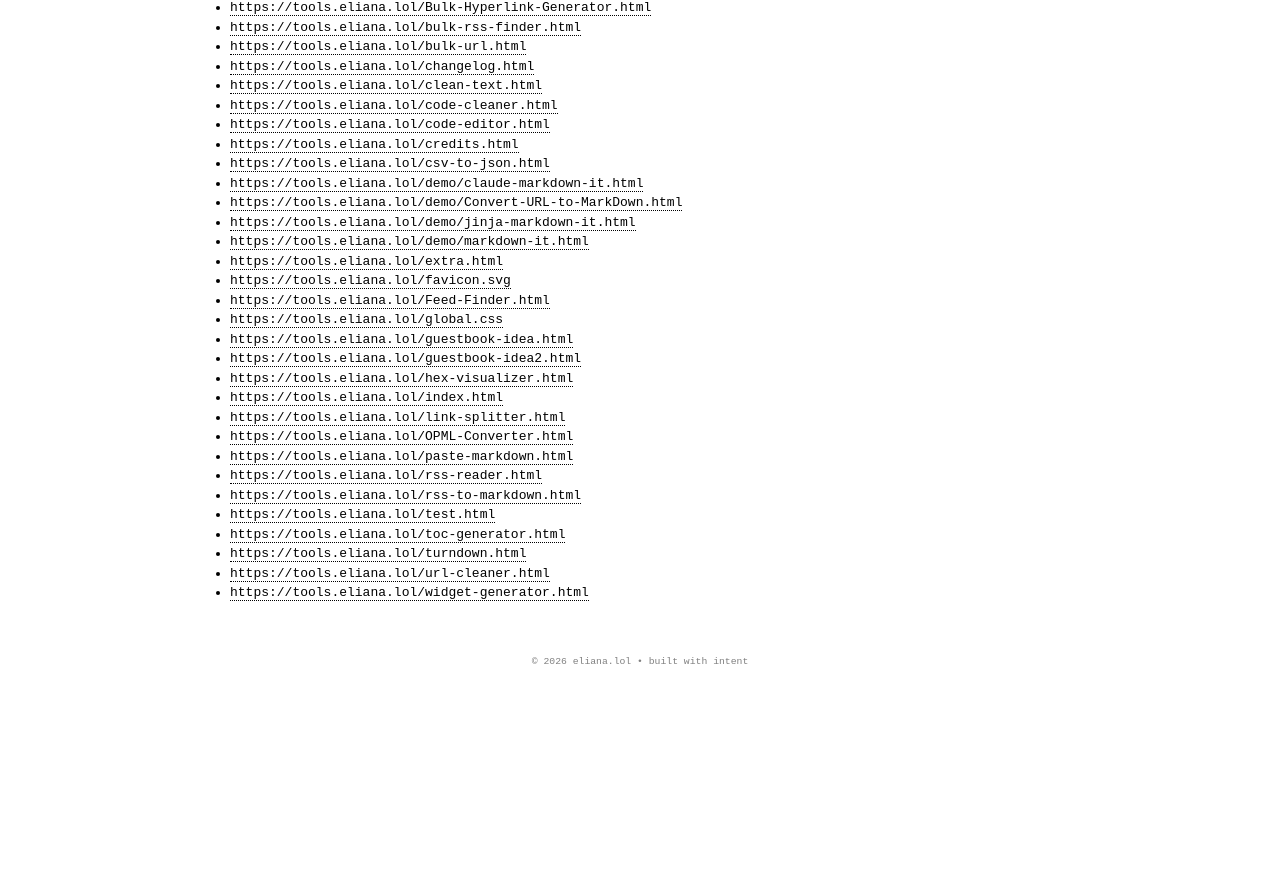
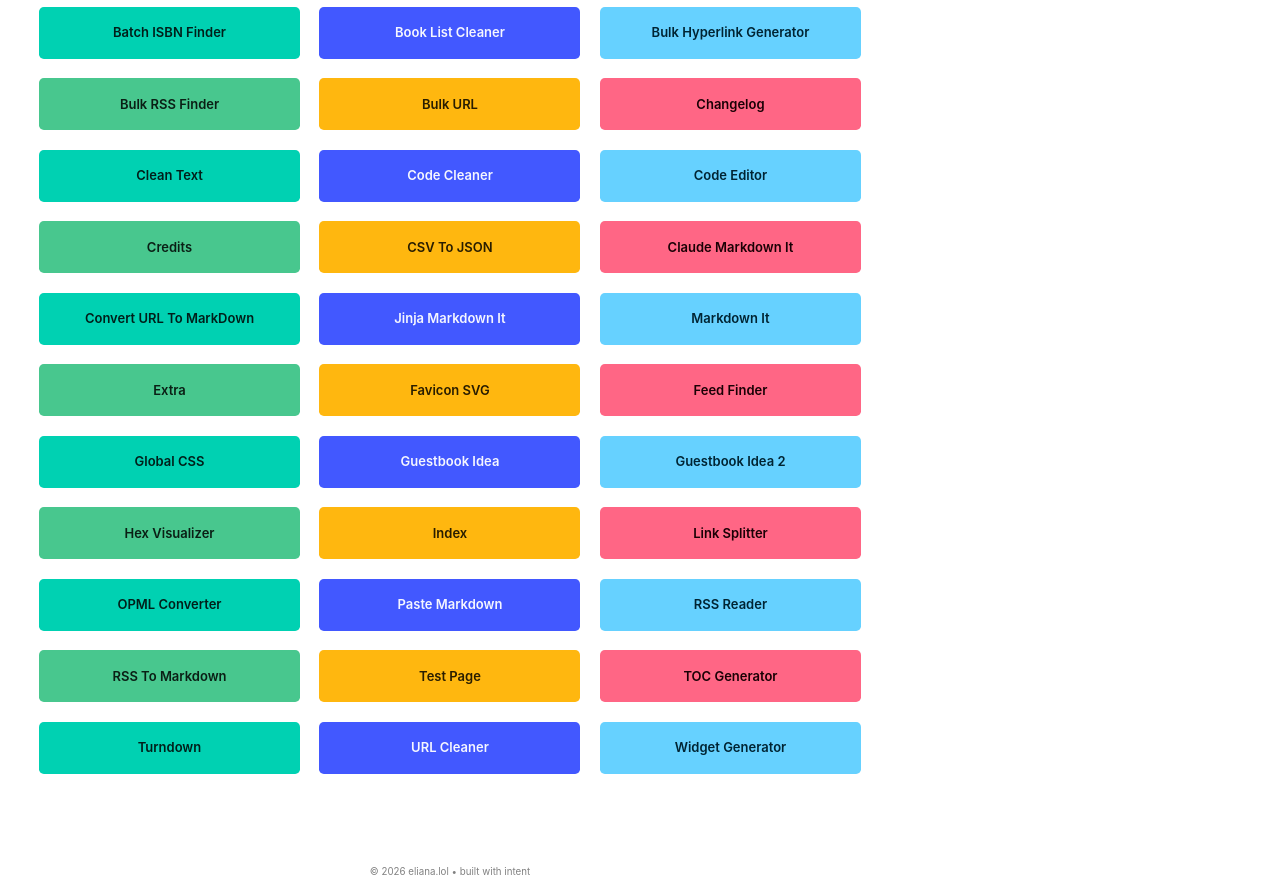
Before and after one commit to jubilancy/tools, a plain HTML site: page index.html in a window 1280 px wide. Shown: the part 249-1128 px from the top of the page. Before the commit the page ends 938 px from the top, so only its background shows below. Drawn offline with nearby package versions, Linux system fonts and the light colour scheme.

Commit message:
updated homepage with colorful grid navigation

```diff
--- a/index.html
+++ b/index.html
@@ -6,6 +6,29 @@
     <title>toolbox | tools.eliana.lol</title>
     <link rel="stylesheet" href="global.css">
     <link rel="icon" type="image/x-icon" href="favicon.svg">
+    		<link
+			rel="stylesheet"
+			href="https://cdn.jsdelivr.net/npm/bulma@1.0.4/css/bulma.min.css"
+		/>
+		<style>
+			.tool-card {
+				height: 100%;
+				display: flex;
+				align-items: center;
+				justify-content: center;
+				text-align: center;
+				font-weight: 600;
+				padding: 1.25rem;
+				text-transform: capitalize;
+				transition:
+					transform 0.2s,
+					box-shadow 0.2s;
+			}
+			.tool-card:hover {
+				transform: translateY(-5px);
+				box-shadow: 0 4px 12px rgba(0, 0, 0, 0.1);
+			}
+		</style>
 </head>
 <body>
 
@@ -30,41 +53,289 @@
             <strong>DIRECTORY:</strong> All tools and assets currently hosted at tools.eliana.lol.
         </div>
 
-        <ul>
-            <li><a class="external-link" href="https://tools.eliana.lol/batch-isbn-finder.html" target="_blank" rel="noopener nofollow">https://tools.eliana.lol/batch-isbn-finder.html</a></li>
-            <li><a class="external-link" href="https://tools.eliana.lol/book-list-cleaner.html" target="_blank" rel="noopener nofollow">https://tools.eliana.lol/book-list-cleaner.html</a></li>
-            <li><a class="external-link" href="https://tools.eliana.lol/Bulk-Hyperlink-Generator.html" target="_blank" rel="noopener nofollow">https://tools.eliana.lol/Bulk-Hyperlink-Generator.html</a></li>
-            <li><a class="external-link" href="https://tools.eliana.lol/bulk-rss-finder.html" target="_blank" rel="noopener nofollow">https://tools.eliana.lol/bulk-rss-finder.html</a></li>
-            <li><a class="external-link" href="https://tools.eliana.lol/bulk-url.html" target="_blank" rel="noopener nofollow">https://tools.eliana.lol/bulk-url.html</a></li>
-            <li><a class="external-link" href="https://tools.eliana.lol/changelog.html" target="_blank" rel="noopener nofollow">https://tools.eliana.lol/changelog.html</a></li>
-            <li><a class="external-link" href="https://tools.eliana.lol/clean-text.html" target="_blank" rel="noopener nofollow">https://tools.eliana.lol/clean-text.html</a></li>
-            <li><a class="external-link" href="https://tools.eliana.lol/code-cleaner.html" target="_blank" rel="noopener nofollow">https://tools.eliana.lol/code-cleaner.html</a></li>
-            <li><a class="external-link" href="https://tools.eliana.lol/code-editor.html" target="_blank" rel="noopener nofollow">https://tools.eliana.lol/code-editor.html</a></li>
-            <li><a class="external-link" href="https://tools.eliana.lol/credits.html" target="_blank" rel="noopener nofollow">https://tools.eliana.lol/credits.html</a></li>
-            <li><a class="external-link" href="https://tools.eliana.lol/csv-to-json.html" target="_blank" rel="noopener nofollow">https://tools.eliana.lol/csv-to-json.html</a></li>
-            <li><a class="external-link" href="https://tools.eliana.lol/demo/claude-markdown-it.html" target="_blank" rel="noopener nofollow">https://tools.eliana.lol/demo/claude-markdown-it.html</a></li>
-            <li><a class="external-link" href="https://tools.eliana.lol/demo/Convert-URL-to-MarkDown.html" target="_blank" rel="noopener nofollow">https://tools.eliana.lol/demo/Convert-URL-to-MarkDown.html</a></li>
-            <li><a class="external-link" href="https://tools.eliana.lol/demo/jinja-markdown-it.html" target="_blank" rel="noopener nofollow">https://tools.eliana.lol/demo/jinja-markdown-it.html</a></li>
-            <li><a class="external-link" href="https://tools.eliana.lol/demo/markdown-it.html" target="_blank" rel="noopener nofollow">https://tools.eliana.lol/demo/markdown-it.html</a></li>
-            <li><a class="external-link" href="https://tools.eliana.lol/extra.html" target="_blank" rel="noopener nofollow">https://tools.eliana.lol/extra.html</a></li>
-            <li><a class="external-link" href="https://tools.eliana.lol/favicon.svg" target="_blank" rel="noopener nofollow">https://tools.eliana.lol/favicon.svg</a></li>
-            <li><a class="external-link" href="https://tools.eliana.lol/Feed-Finder.html" target="_blank" rel="noopener nofollow">https://tools.eliana.lol/Feed-Finder.html</a></li>
-            <li><a class="external-link" href="https://tools.eliana.lol/global.css" target="_blank" rel="noopener nofollow">https://tools.eliana.lol/global.css</a></li>
-            <li><a class="external-link" href="https://tools.eliana.lol/guestbook-idea.html" target="_blank" rel="noopener nofollow">https://tools.eliana.lol/guestbook-idea.html</a></li>
-            <li><a class="external-link" href="https://tools.eliana.lol/guestbook-idea2.html" target="_blank" rel="noopener nofollow">https://tools.eliana.lol/guestbook-idea2.html</a></li>
-            <li><a class="external-link" href="https://tools.eliana.lol/hex-visualizer.html" target="_blank" rel="noopener nofollow">https://tools.eliana.lol/hex-visualizer.html</a></li>
-            <li><a class="external-link" href="https://tools.eliana.lol/index.html" target="_blank" rel="noopener nofollow">https://tools.eliana.lol/index.html</a></li>
-            <li><a class="external-link" href="https://tools.eliana.lol/link-splitter.html" target="_blank" rel="noopener nofollow">https://tools.eliana.lol/link-splitter.html</a></li>
-            <li><a class="external-link" href="https://tools.eliana.lol/OPML-Converter.html" target="_blank" rel="noopener nofollow">https://tools.eliana.lol/OPML-Converter.html</a></li>
-            <li><a class="external-link" href="https://tools.eliana.lol/paste-markdown.html" target="_blank" rel="noopener nofollow">https://tools.eliana.lol/paste-markdown.html</a></li>
-            <li><a class="external-link" href="https://tools.eliana.lol/rss-reader.html" target="_blank" rel="noopener nofollow">https://tools.eliana.lol/rss-reader.html</a></li>
-            <li><a class="external-link" href="https://tools.eliana.lol/rss-to-markdown.html" target="_blank" rel="noopener nofollow">https://tools.eliana.lol/rss-to-markdown.html</a></li>
-            <li><a class="external-link" href="https://tools.eliana.lol/test.html" target="_blank" rel="noopener nofollow">https://tools.eliana.lol/test.html</a></li>
-            <li><a class="external-link" href="https://tools.eliana.lol/toc-generator.html" target="_blank" rel="noopener nofollow">https://tools.eliana.lol/toc-generator.html</a></li>
-            <li><a class="external-link" href="https://tools.eliana.lol/turndown.html" target="_blank" rel="noopener nofollow">https://tools.eliana.lol/turndown.html</a></li>
-            <li><a class="external-link" href="https://tools.eliana.lol/url-cleaner.html" target="_blank" rel="noopener nofollow">https://tools.eliana.lol/url-cleaner.html</a></li>
-            <li><a class="external-link" href="https://tools.eliana.lol/widget-generator.html" target="_blank" rel="noopener nofollow">https://tools.eliana.lol/widget-generator.html</a></li>
-        </ul>
+        	<body>
+		<section class="section">
+			<div class="container">
+				<h1 class="title is-2">Tools Gallery</h1>
+				<div class="columns is-multiline">
+					<div class="column is-one-third">
+						<a
+							href="https://tools.eliana.lol/batch-isbn-finder.html"
+							class="button is-primary is-fullwidth tool-card"
+						>
+							Batch ISBN Finder
+						</a>
+					</div>
+					<div class="column is-one-third">
+						<a
+							href="https://tools.eliana.lol/book-list-cleaner.html"
+							class="button is-link is-fullwidth tool-card"
+						>
+							Book List Cleaner
+						</a>
+					</div>
+					<div class="column is-one-third">
+						<a
+							href="https://tools.eliana.lol/Bulk-Hyperlink-Generator.html"
+							class="button is-info is-fullwidth tool-card"
+						>
+							Bulk Hyperlink Generator
+						</a>
+					</div>
+
+					<div class="column is-one-third">
+						<a
+							href="https://tools.eliana.lol/bulk-rss-finder.html"
+							class="button is-success is-fullwidth tool-card"
+						>
+							Bulk RSS Finder
+						</a>
+					</div>
+					<div class="column is-one-third">
+						<a
+							href="https://tools.eliana.lol/bulk-url.html"
+							class="button is-warning is-fullwidth tool-card"
+						>
+							Bulk URL
+						</a>
+					</div>
+					<div class="column is-one-third">
+						<a
+							href="https://tools.eliana.lol/changelog.html"
+							class="button is-danger is-fullwidth tool-card"
+						>
+							Changelog
+						</a>
+					</div>
+
+					<div class="column is-one-third">
+						<a
+							href="https://tools.eliana.lol/clean-text.html"
+							class="button is-primary is-fullwidth tool-card"
+						>
+							Clean Text
+						</a>
+					</div>
+					<div class="column is-one-third">
+						<a
+							href="https://tools.eliana.lol/code-cleaner.html"
+							class="button is-link is-fullwidth tool-card"
+						>
+							Code Cleaner
+						</a>
+					</div>
+					<div class="column is-one-third">
+						<a
+							href="https://tools.eliana.lol/code-editor.html"
+							class="button is-info is-fullwidth tool-card"
+						>
+							Code Editor
+						</a>
+					</div>
+
+					<div class="column is-one-third">
+						<a
+							href="https://tools.eliana.lol/credits.html"
+							class="button is-success is-fullwidth tool-card"
+						>
+							Credits
+						</a>
+					</div>
+					<div class="column is-one-third">
+						<a
+							href="https://tools.eliana.lol/csv-to-json.html"
+							class="button is-warning is-fullwidth tool-card"
+						>
+							CSV To JSON
+						</a>
+					</div>
+					<div class="column is-one-third">
+						<a
+							href="https://tools.eliana.lol/demo/claude-markdown-it.html"
+							class="button is-danger is-fullwidth tool-card"
+						>
+							Claude Markdown It
+						</a>
+					</div>
+
+					<div class="column is-one-third">
+						<a
+							href="https://tools.eliana.lol/demo/Convert-URL-to-MarkDown.html"
+							class="button is-primary is-fullwidth tool-card"
+						>
+							Convert URL To MarkDown
+						</a>
+					</div>
+					<div class="column is-one-third">
+						<a
+							href="https://tools.eliana.lol/demo/jinja-markdown-it.html"
+							class="button is-link is-fullwidth tool-card"
+						>
+							Jinja Markdown It
+						</a>
+					</div>
+					<div class="column is-one-third">
+						<a
+							href="https://tools.eliana.lol/demo/markdown-it.html"
+							class="button is-info is-fullwidth tool-card"
+						>
+							Markdown It
+						</a>
+					</div>
+
+					<div class="column is-one-third">
+						<a
+							href="https://tools.eliana.lol/extra.html"
+							class="button is-success is-fullwidth tool-card"
+						>
+							Extra
+						</a>
+					</div>
+					<div class="column is-one-third">
+						<a
+							href="https://tools.eliana.lol/favicon.svg"
+							class="button is-warning is-fullwidth tool-card"
+						>
+							Favicon SVG
+						</a>
+					</div>
+					<div class="column is-one-third">
+						<a
+							href="https://tools.eliana.lol/Feed-Finder.html"
+							class="button is-danger is-fullwidth tool-card"
+						>
+							Feed Finder
+						</a>
+					</div>
+
+					<div class="column is-one-third">
+						<a
+							href="https://tools.eliana.lol/global.css"
+							class="button is-primary is-fullwidth tool-card"
+						>
+							Global CSS
+						</a>
+					</div>
+					<div class="column is-one-third">
+						<a
+							href="https://tools.eliana.lol/guestbook-idea.html"
+							class="button is-link is-fullwidth tool-card"
+						>
+							Guestbook Idea
+						</a>
+					</div>
+					<div class="column is-one-third">
+						<a
+							href="https://tools.eliana.lol/guestbook-idea2.html"
+							class="button is-info is-fullwidth tool-card"
+						>
+							Guestbook Idea 2
+						</a>
+					</div>
+
+					<div class="column is-one-third">
+						<a
+							href="https://tools.eliana.lol/hex-visualizer.html"
+							class="button is-success is-fullwidth tool-card"
+						>
+							Hex Visualizer
+						</a>
+					</div>
+					<div class="column is-one-third">
+						<a
+							href="https://tools.eliana.lol/index.html"
+							class="button is-warning is-fullwidth tool-card"
+						>
+							Index
+						</a>
+					</div>
+					<div class="column is-one-third">
+						<a
+							href="https://tools.eliana.lol/link-splitter.html"
+							class="button is-danger is-fullwidth tool-card"
+						>
+							Link Splitter
+						</a>
+					</div>
+
+					<div class="column is-one-third">
+						<a
+							href="https://tools.eliana.lol/OPML-Converter.html"
+							class="button is-primary is-fullwidth tool-card"
+						>
+							OPML Converter
+						</a>
+					</div>
+					<div class="column is-one-third">
+						<a
+							href="https://tools.eliana.lol/paste-markdown.html"
+							class="button is-link is-fullwidth tool-card"
+						>
+							Paste Markdown
+						</a>
+					</div>
+					<div class="column is-one-third">
+						<a
+							href="https://tools.eliana.lol/rss-reader.html"
+							class="button is-info is-fullwidth tool-card"
+						>
+							RSS Reader
+						</a>
+					</div>
+
+					<div class="column is-one-third">
+						<a
+							href="https://tools.eliana.lol/rss-to-markdown.html"
+							class="button is-success is-fullwidth tool-card"
+						>
+							RSS To Markdown
+						</a>
+					</div>
+					<div class="column is-one-third">
+						<a
+							href="https://tools.eliana.lol/test.html"
+							class="button is-warning is-fullwidth tool-card"
+						>
+							Test Page
+						</a>
+					</div>
+					<div class="column is-one-third">
+						<a
+							href="https://tools.eliana.lol/toc-generator.html"
+							class="button is-danger is-fullwidth tool-card"
+						>
+							TOC Generator
+						</a>
+					</div>
+
+					<div class="column is-one-third">
+						<a
+							href="https://tools.eliana.lol/turndown.html"
+							class="button is-primary is-fullwidth tool-card"
+						>
+							Turndown
+						</a>
+					</div>
+					<div class="column is-one-third">
+						<a
+							href="https://tools.eliana.lol/url-cleaner.html"
+							class="button is-link is-fullwidth tool-card"
+						>
+							URL Cleaner
+						</a>
+					</div>
+					<div class="column is-one-third">
+						<a
+							href="https://tools.eliana.lol/widget-generator.html"
+							class="button is-info is-fullwidth tool-card"
+						>
+							Widget Generator
+						</a>
+					</div>
+				</div>
+			</div>
+		</section>
+	</body>
     </main>
 
     <footer style="margin-top: 4rem; text-align: center;" class="puny">
```
